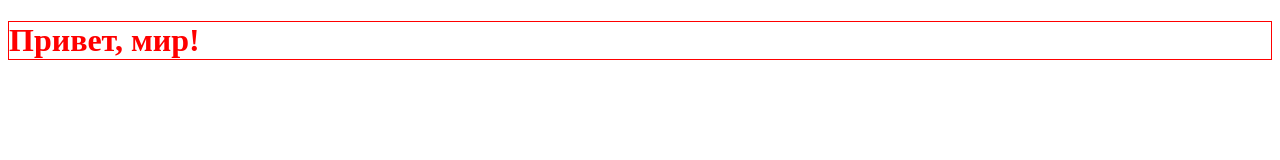
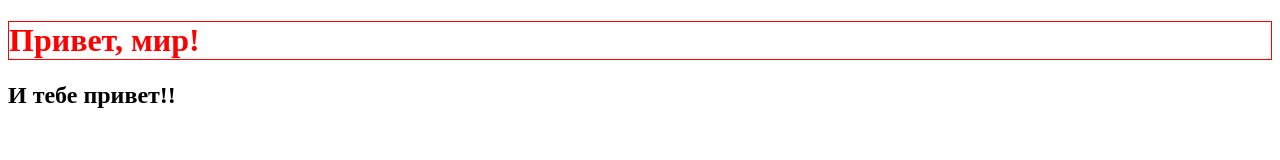
Before and after one commit to Antikab/MQ-diplom, a plain HTML site: page index.html in a window 1280 px wide. Drawn offline with Linux system fonts and the light colour scheme.

Commit message:
обновил index.html

```diff
--- a/index.html
+++ b/index.html
@@ -8,5 +8,6 @@
 </head>
 <body>
 	<h1>Привет,  мир!</h1>
+	<h2>И тебе привет!!</h2>
 </body>
 </html>
```
